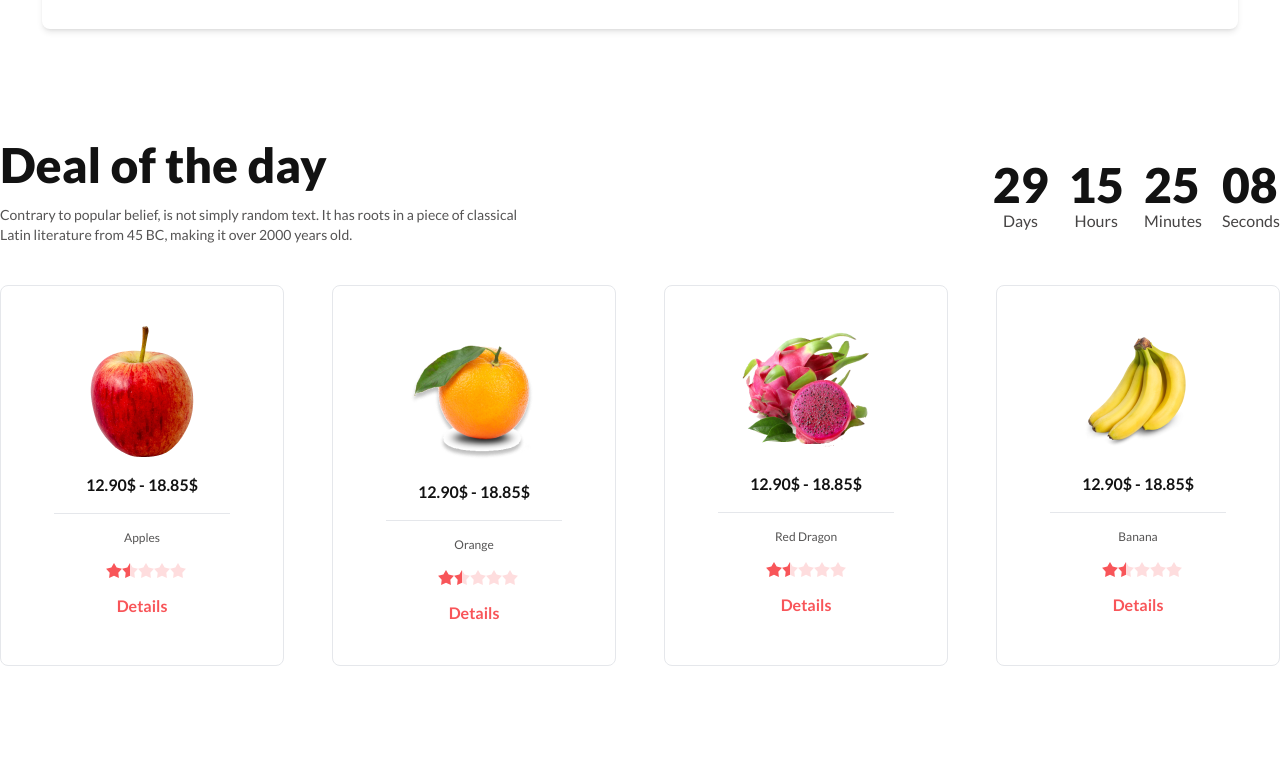
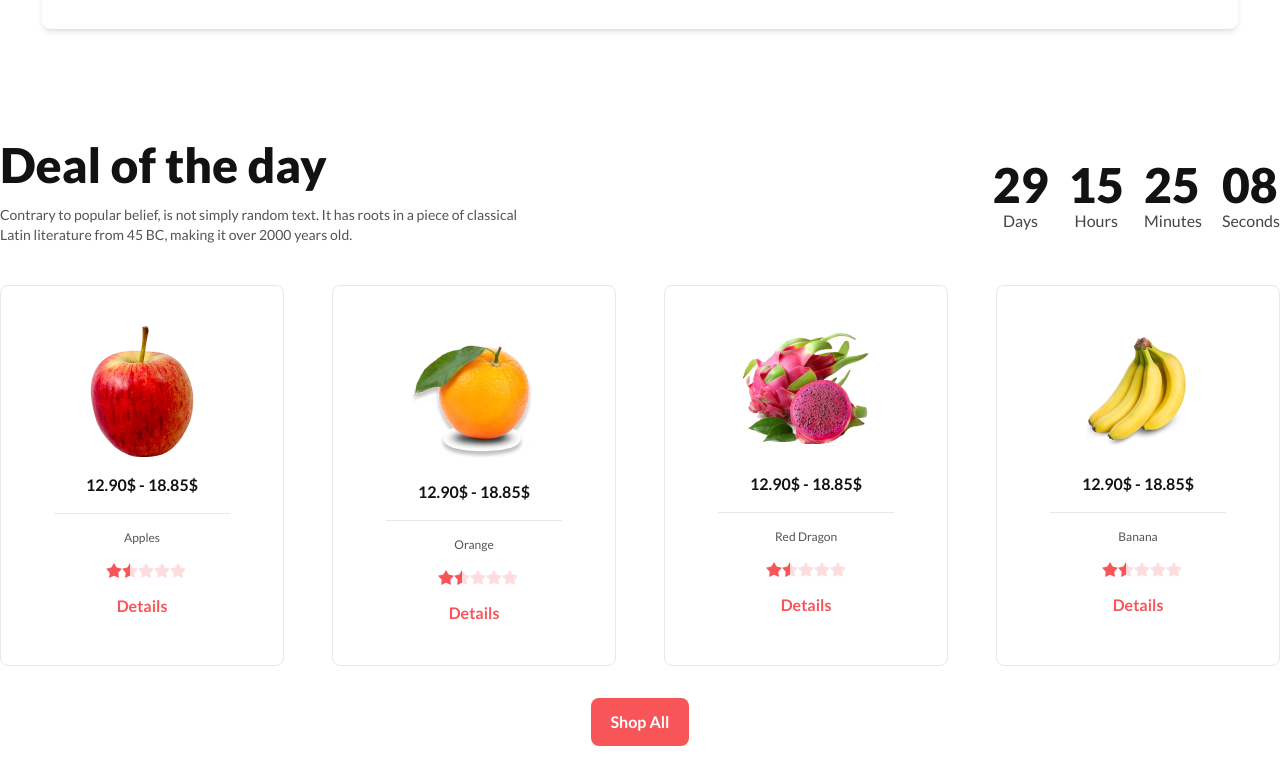
Before and after one commit to Md-Arman01/Assignment-3, a plain HTML site: page index.html in a window 1280 px wide. Shown: the part 813-1575 px from the top of the page. Before the commit the page ends 1511 px from the top, so only its background shows below. Drawn offline with nearby package versions, Linux system fonts and the light colour scheme.

Commit message:
added Deal of the day section button

```diff
--- a/index.html
+++ b/index.html
@@ -463,12 +463,15 @@
               </form>
             </dialog>
           </div>
-
-
-
+        </div>
+        <!-- button -->
+        <div class="flex justify-center my-4 md:my-4 lg:my-4">
+          <button class="bg-[#F85559] border-none text-[#FFF] px-5 py-3 rounded-lg font-semibold">Shop
+            All</button>
         </div>
       </div>
     </section>
+
 
 
   </main>
```
